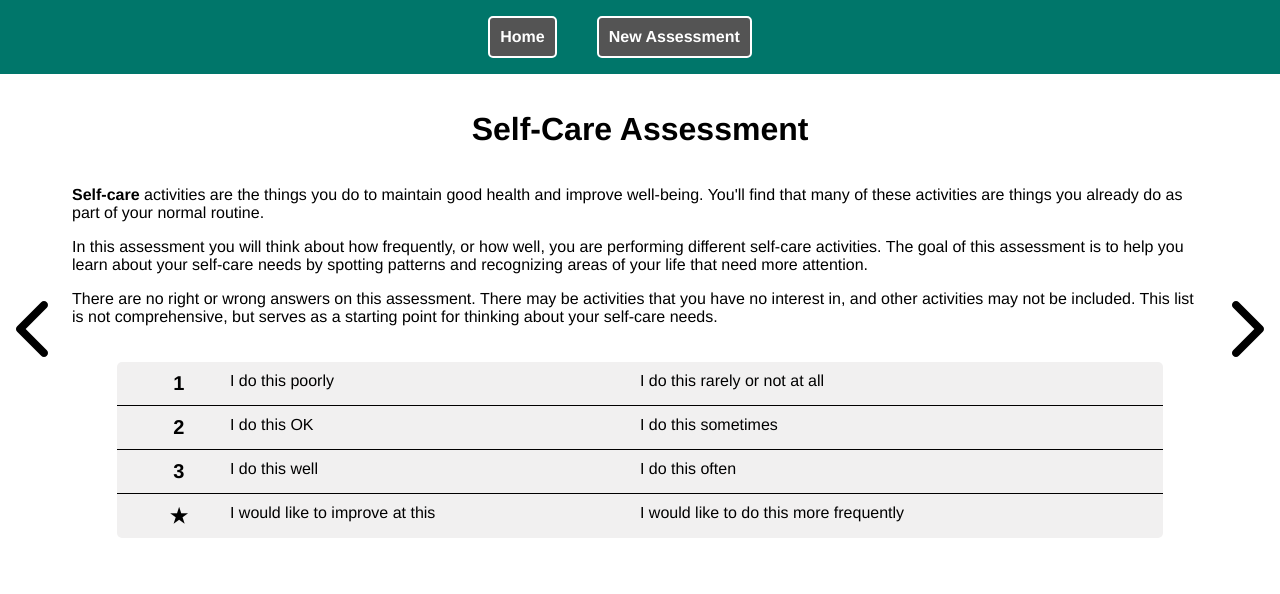
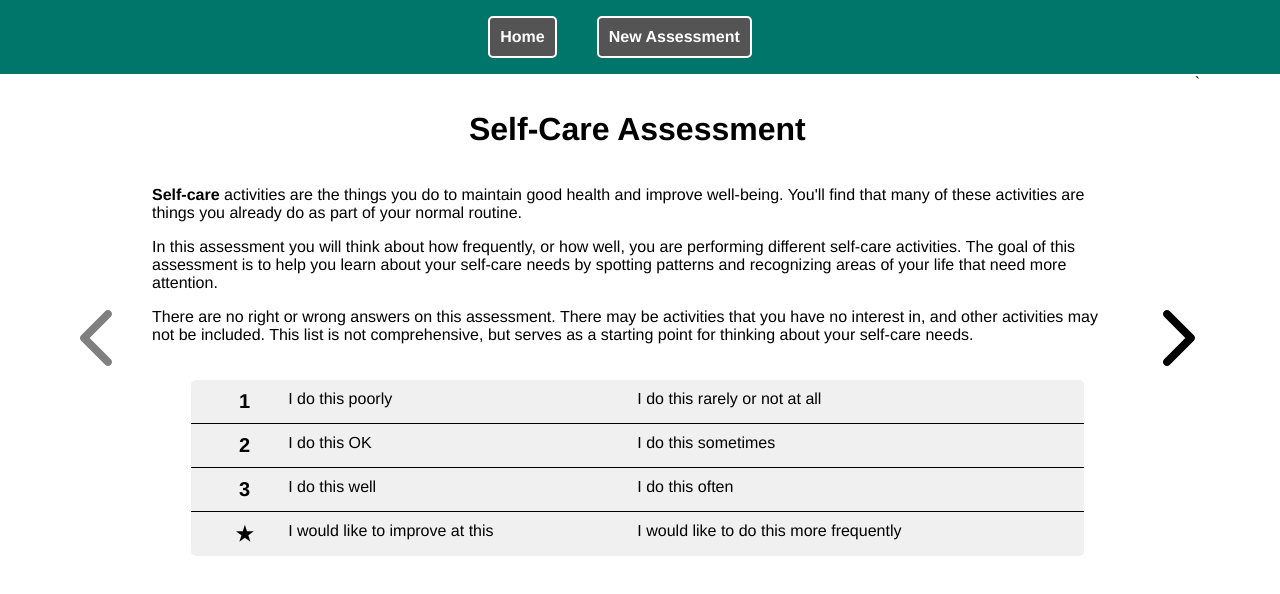
Before and after one commit to CrispyCreme10/self-care-assessment, a React (Create React App) app: page /new-assessment in a window 1280 px wide. Shown: the top 594 px of the page. Built offline with nearby package versions, Linux system fonts and the light colour scheme.

Commit message:
wild jazz

```diff
--- a/package.json
+++ b/package.json
@@ -10,7 +10,6 @@
     "@testing-library/jest-dom": "^5.16.5",
     "@testing-library/react": "^13.4.0",
     "@testing-library/user-event": "^13.5.0",
-    "babel-plugin-macros": "^3.1.0",
     "react": "^18.2.0",
     "react-dom": "^18.2.0",
     "react-router-dom": "^6.6.1",
--- a/src/App.css
+++ b/src/App.css
@@ -9,6 +9,11 @@ html, body, #root {
   height: 100%;
 }
 
+#root {
+  display: flex;
+  flex-direction: column;
+}
+
 .App {
   display: flex;
   justify-content: cent;
--- a/src/App.js
+++ b/src/App.jsx
@@ -4,6 +4,7 @@ import NewAssessment from "./containers/NewAssessment";
 import Layout from "./components/Layout";
 import Home from "./containers/Home";
 import NoPage from "./components/NoPage";
+import React from 'react';
 
 function App() {
   return (
--- a/src/components/InfoTable.css
+++ b/src/components/InfoTable.css
@@ -3,7 +3,6 @@
   border-collapse: collapse;
   width: 100%;
   background-color: white;
-  margin-bottom: 30px;
   border-radius: 5px;
 }
 
--- a/src/components/InfoTable.jsx
+++ b/src/components/InfoTable.jsx
@@ -1,45 +1,62 @@
-import React from 'react'
+import React, { FC } from 'react'
 import './InfoTable.css';
 
-const InfoTable = ({categoryName, lineItems}) => {
+const InfoTable = (props) => {
 
   const selectedClass = "selector-shared-selected";
 
   const handleLeftSelector = (e) => {
-    if (e.target.classList.contains(selectedClass)) {
-      e.target.classList.remove(selectedClass);
+    const div = e.currentTarget;
+
+    if (div.classList.contains(selectedClass)) {
+      div.classList.remove(selectedClass);
     } else {
-      e.target.classList.add(selectedClass);
+      div.classList.add(selectedClass);
     }
   }
 
   const handleMidSelector = (e) => {
-    if (e.target.classList.contains(selectedClass)) {
-      e.target.previousElementSibling.classList.remove(selectedClass);
-      e.target.classList.remove(selectedClass);
+    const div = e.currentTarget;
+
+    const prevSibling = div.previousElementSibling;
+    if (!prevSibling) return;
+
+    if (div.classList.contains(selectedClass)) {
+      prevSibling.classList.remove(selectedClass);
+      div.classList.remove(selectedClass);
     } else {
-      e.target.previousElementSibling.classList.add(selectedClass);
-      e.target.classList.add(selectedClass);
+      prevSibling.classList.add(selectedClass);
+      div.classList.add(selectedClass);
     }
   }
 
   const handleRightSelector = (e) => {
-    if (e.target.classList.contains(selectedClass)) {
-      e.target.previousElementSibling.previousElementSibling.classList.remove(selectedClass);
-      e.target.previousElementSibling.classList.remove(selectedClass);
-      e.target.classList.remove(selectedClass);
+    const div = e.currentTarget;
+
+    const prevSibling = div.previousElementSibling;
+    if (!prevSibling) return;
+
+    const prevPrevSibling = prevSibling.previousElementSibling;
+    if (!prevPrevSibling) return;
+
+    if (div.classList.contains(selectedClass)) {
+      prevPrevSibling.classList.remove(selectedClass);
+      prevSibling.classList.remove(selectedClass);
+      div.classList.remove(selectedClass);
     } else {
-      e.target.previousElementSibling.previousElementSibling.classList.add(selectedClass);
-      e.target.previousElementSibling.classList.add(selectedClass);
-      e.target.classList.add(selectedClass);
+      prevPrevSibling.classList.add(selectedClass);
+      prevSibling.classList.add(selectedClass);
+      div.classList.add(selectedClass);
     }
   }
 
   const handleStarSelector = (e) => {
-    if (e.target.classList.contains(selectedClass)) {
-      e.target.classList.remove(selectedClass);
+    const div = e.currentTarget;
+
+    if (div.classList.contains(selectedClass)) {
+      div.classList.remove(selectedClass);
     } else {
-      e.target.classList.add(selectedClass);
+      div.classList.add(selectedClass);
     }
   }
 
@@ -49,21 +66,21 @@ const InfoTable = ({categoryName, lineItems}) => {
         <tr>
           <th><span>1</span><span>2</span><span>3</span></th>
           <th>★</th>
-          <th>{categoryName}</th>
+          <th>{props.categoryName}</th>
         </tr>
       </thead>
       <tbody>
-        {lineItems.map((lineItem, index) => (
+        {props.lineItems.map((lineItem, index) => (
             <tr key={index}>
               <td>
                 <div className="three-selector">
-                  <div className="selector-shared three-selector-left" onClick={e => handleLeftSelector(e, index)}></div>
-                  <div className="selector-shared three-selector-mid" onClick={e => handleMidSelector(e, index)}></div>
-                  <div className="selector-shared three-selector-right" onClick={e => handleRightSelector(e, index)}></div>
+                  <div className="selector-shared three-selector-left" onClick={handleLeftSelector}></div>
+                  <div className="selector-shared three-selector-mid" onClick={handleMidSelector}></div>
+                  <div className="selector-shared three-selector-right" onClick={handleRightSelector}></div>
                 </div>
               </td>
               <td>
-                <div className="selector-shared one-selector" onClick={e => handleStarSelector(e, index)}></div>
+                <div className="selector-shared one-selector" onClick={handleStarSelector}></div>
               </td>
               <td>{lineItem.description}</td>
             </tr>
--- a/src/components/Layout.jsx
+++ b/src/components/Layout.jsx
@@ -1,3 +1,4 @@
+import React from "react";
 import { Outlet, Link } from "react-router-dom";
 import './Layout.css';
 
--- a/src/components/NoPage.jsx
+++ b/src/components/NoPage.jsx
@@ -1,3 +1,5 @@
+import React from "react";
+
 const NoPage = () => {
   return <h1>404</h1>;
 };
--- a/src/containers/NewAssessment.css
+++ b/src/containers/NewAssessment.css
@@ -5,19 +5,28 @@
 }
 
 .details-panel {
-  padding: 1rem 1rem;
+  padding: 1rem 2rem;
 }
 
 .data-panel {
-  overflow-y: scroll;
-  background-color: rgb(63, 63, 63);
-  padding: 20px 20px 0 20px;
+  padding: 2rem;
 }
 
 .NewAssessment {
   display: flex;
+  flex-direction: column;
+  padding: 0 1rem;
+  max-width: 70rem;
+  align-self: center;
+}
+
+.carousel {
+  display: flex;
   flex-direction: row;
-  padding: 0 1rem;
+}
+
+.NewAssessment .global-btn {
+  align-self: center;
 }
 
 .NewAssessment p span {
@@ -29,7 +38,13 @@
   align-self: center;
 }
 
-.arrows {
+.arrows-disabled {
+  font-size: 4rem;
+  align-self: center;
+  color: rgba(128, 128, 128);
+}
+
+.arrows:hover {
   cursor: pointer;
 }
 
--- a/src/containers/NewAssessment.jsx
+++ b/src/containers/NewAssessment.jsx
@@ -9,6 +9,10 @@ const NewAssessment = () => {
   // fetch flow
   // fetch all categories (returns array of strings containing all category names)
   // foreach category, fetch all lineitems associated with category (returns array of strings containing all lineitem values)
+
+  const [leftArrowEnabled, SetLeftArrowEnabled] = React.useState(false);
+  const [rightArrowEnabled, SetRightArrowEnabled] = React.useState(true);
+  const [carouselOrder, SetCarouselOrder] = React.useState(0);
 
   const lineItems1 = [
     {
@@ -175,10 +179,42 @@ const NewAssessment = () => {
     },
   ];
 
+  const moveCarouselLeft = () => {
+    if (leftArrowEnabled) {
+      SetCarouselOrder(prev => prev - 1);
+      SetLeftArrowEnabled(carouselOrder - 1 !== 0);
+      SetRightArrowEnabled(true);
+    }
+  }
+
+  const moveCarouselRight = () => {
+    if (rightArrowEnabled) {
+      SetCarouselOrder(prev => prev + 1);
+      SetLeftArrowEnabled(true);
+      SetRightArrowEnabled(carouselOrder + 1 < infoSections.length);
+    }
+  }
+
+  const infoSections = [
+    { categoryName: "Physical Self-Care", lineItems: lineItems1 },
+    { categoryName: "Psychological / Emotional Self-Care", lineItems: lineItems2 },
+    { categoryName: "Social Self-Care", lineItems: lineItems3 },
+    { categoryName: "Spiritual Self-Care", lineItems: lineItems4 },
+    { categoryName: "Professional Self-Care", lineItems: lineItems5 },
+
+  ]
+
+  const currentInfoSection = infoSections[carouselOrder - 1];
+
   return (
     <div className="NewAssessment">
-      <FontAwesomeIcon icon={faChevronLeft} className="arrows"/>
+      <div className="carousel">
+        <FontAwesomeIcon
+          icon={faChevronLeft}
+          className={leftArrowEnabled ? "arrows" : "arrows-disabled"}
+          onClick={() => moveCarouselLeft()} />
 
+        {carouselOrder === 0 &&
           <div className="panel details-panel">
             <h1>Self-Care Assessment</h1>
 
@@ -211,16 +247,23 @@ const NewAssessment = () => {
               </div>
             </div>
           </div>
+        }
 
-      <FontAwesomeIcon icon={faChevronRight} className="arrows"/>
+        {carouselOrder >= 1 &&
+          <div className="panel data-panel">
+            <InfoTable categoryName={currentInfoSection.categoryName} lineItems={currentInfoSection.lineItems} />
+          </div>
+        }
 
-      {/* <div className="panel data-panel">
-        <InfoTable categoryName={"Physical Self-Care"} lineItems={lineItems1} />
-        <InfoTable categoryName={"Psychological / Emotional Self-Care"} lineItems={lineItems2} />
-        <InfoTable categoryName={"Social Self-Care"} lineItems={lineItems3} />
-        <InfoTable categoryName={"Spiritual Self-Care"} lineItems={lineItems4} />
-        <InfoTable categoryName={"Professional Self-Care"} lineItems={lineItems5} />
-      </div> */}
+        <FontAwesomeIcon
+          icon={faChevronRight}
+          className={rightArrowEnabled ? "arrows" : "arrows-disabled"}
+          onClick={() => moveCarouselRight()} />`
+      </div>
+
+      {carouselOrder === infoSections.length &&
+        <button className="global-btn">Save</button>
+      }
 
     </div>
   );
--- a/src/index.css
+++ b/src/index.css
@@ -8,3 +8,17 @@ html, body, #root {
 
   font-family: cera-round-pro, "Helvetica Neue", "Helvetica", "Arial", sans-serif;
 }
+
+.global-btn {
+  font-size: 1.5rem;
+  height: 3rem;
+  width: 6rem;
+  border-radius: 5px;
+  background-color: rgb(218, 218, 218);
+}
+
+.global-btn:hover {
+  cursor: pointer;
+  background-color: black;
+  color: white;
+}
--- /dev/null
+++ b/src/index.jsx
@@ -0,0 +1,14 @@
+import React, { StrictMode } from 'react';
+import { createRoot } from 'react-dom/client';
+import './index.css';
+import App from './App';
+
+const rootElement = document.getElementById('root');
+if (rootElement) {
+  const root = createRoot(rootElement);
+  root.render(
+    <StrictMode>
+      <App />
+    </StrictMode>
+  )
+}
```
Also changed, not shown: src/index.js (deleted, +0 -7 lines), 1 other file (tests, documents, lock files or other folders). Lines whose indentation alone changed are shown as unchanged.
